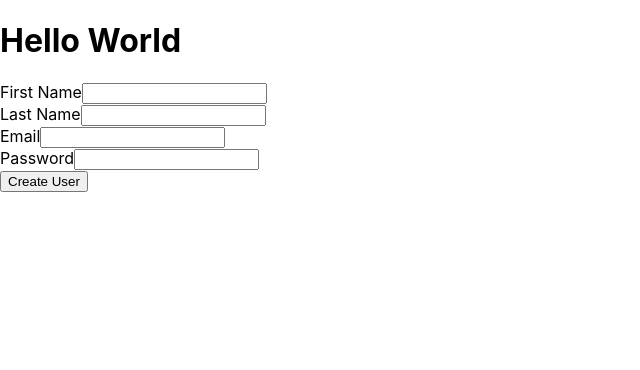
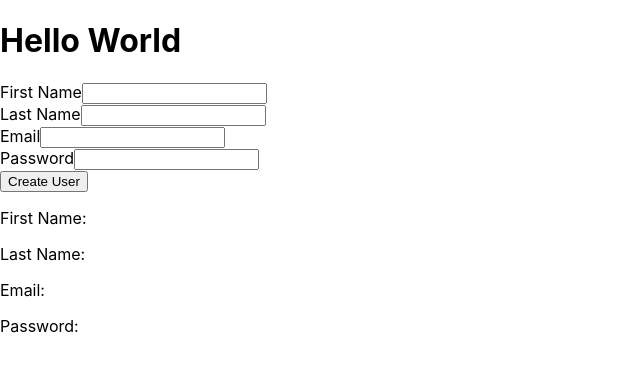
Before and after one commit to rickydhanota/hook-form-react, a React (Create React App) app: page / in a window 1280 px wide. Shown: the top 370 px of the page, without its empty margins (0-640 px from the left). Built offline with nearby package versions, Linux system fonts and the light colour scheme.

Commit message:
finished the component

```diff
--- a/src/App.js
+++ b/src/App.js
@@ -1,13 +1,22 @@
-import React from "react";
+import React, {useState} from "react";
 import './FormComponent';
 import FormComponent from "./FormComponent";
+import FormResults from "./FormResults";
 
 function App() {
+
+  const [firstName, setFirstName] = useState("");
+  const [lastName, setLastName] = useState("");
+  const [email, setEmail] = useState("");
+  const [password, setPassword] = useState("");
+  const [renderForm, setRenderForm] = useState(false);
+
   return (
     <div>
       <h1>Hello World</h1>
 
-      <FormComponent />
+      <FormComponent firstName = {firstName}  lastName = {lastName} email = {email} password = {password} renderForm = {renderForm} setFirstName = {setFirstName} setLastName = {setLastName} setEmail = {setEmail} setPassword = {setPassword} setRenderForm = {setRenderForm}/>
+      <FormResults firstName={firstName} lastName={lastName} email = {email} password={password} renderForm = {renderForm}/>
     </div>
   );
 }
--- a/src/FormComponent.js
+++ b/src/FormComponent.js
@@ -1,24 +1,17 @@
-import React, {useState } from 'react';
+import React from 'react';
 
 const FormComponent = props => {
-    const [firstName, setFirstName] = useState("");
-    const [lastName, setLastName] = useState("");
-    const [email, setEmail] = useState("");
-    const [password, setPassword] = useState("");
 
-    const createUser = (e) => {
+    const {firstName, setFirstName, lastName, setLastName, email, setEmail, password, setPassword, renderform, setRenderForm} = props;
+
+    const onSubmit = (e) => {
         e.preventDefault()
-        const newUser = {firstName, lastName, email, password};
-        console.log(`user ${newUser.firstName}, created!`);
-        setFirstName("");
-        setLastName("");
-        setPassword("");
-        setEmail("");
+        setRenderForm(true)
     }
 
     return (
         <div>
-            <form onSubmit = {createUser}>
+            <form onSubmit = {onSubmit}>
                 <div className = "firstName">
                     <label>First Name</label>
                     <input type = "text" onChange = {(e) => setFirstName(e.target.value)}  value = {firstName} />
--- /dev/null
+++ b/src/FormResults.js
@@ -0,0 +1,18 @@
+import React from 'react';
+
+const FormResults = props => {
+
+    const {firstName, lastName, email, password, renderForm} = props;
+
+    return (
+        <div>
+            <p>First Name: {renderForm == true? firstName:null}</p>
+            <p>Last Name: {renderForm == true? lastName:null}</p>
+            <p>Email: {renderForm == true? email:null}</p>
+            <p>Password: {renderForm == true? password:null}</p>
+        </div>
+    );
+};
+
+
+export default FormResults;
```
Also changed, not shown: 1 other file (tests, documents, lock files or other folders).
